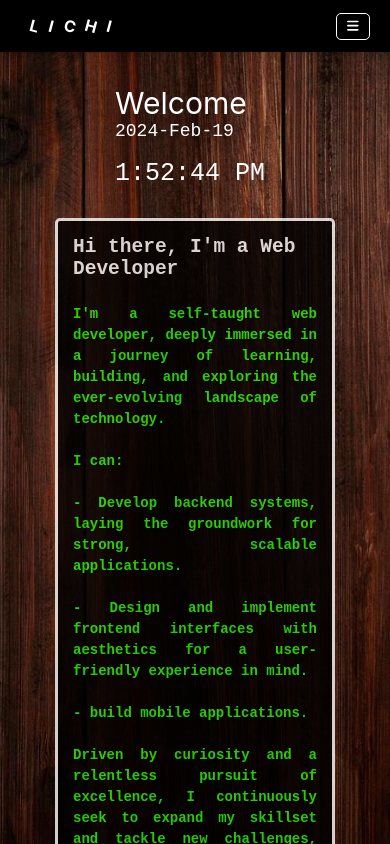
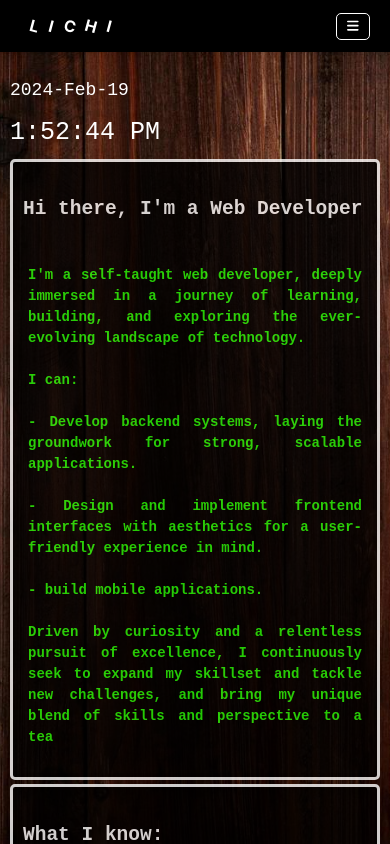
Before and after one commit to lichidevops/My-Personal-site, a React (Create React App) app: page / in a window 390 px wide. Shown: the top 844 px of the page. Built offline with nearby package versions, Linux system fonts and the light colour scheme.

Commit message:
tweak css for homepage

```diff
--- a/src/components/TimeDisplay/TimeDisplay.css
+++ b/src/components/TimeDisplay/TimeDisplay.css
@@ -1,9 +1,7 @@
 
 .hh-mm-ss{
     font-size: 25px;
-    /* margin-top: 50px; */
     color: white;
-    /* padding: 10px 15px 10px 15px ; */
     font-family: 'Courier New', Courier, monospace;
     width: fit-content;
     margin-top: 0;
@@ -12,9 +10,7 @@
 
 .yy-mm-dd{
     font-size: 18px;
-    /* margin-top: 10px; */
     color: white;
-    /* padding: 10px 15px 10px 15px ; */
     font-family: 'Courier New', Courier, monospace;
     width: fit-content;
     margin-top: 0;
--- a/src/components/TimeDisplay/TimeDisplay.js
+++ b/src/components/TimeDisplay/TimeDisplay.js
@@ -24,7 +24,6 @@ export default function TimeDisplay() {
   return (
     <>
     <div className='time-display-box'>
-        <p className='welcome'>Welcome</p>
         <div className='time-date'>
           <p className='yy-mm-dd'>{formattedDate}</p>
           <p className='hh-mm-ss'> {time}</p>
--- a/src/pages/ContactPage.css
+++ b/src/pages/ContactPage.css
@@ -2,7 +2,7 @@
     /* background-color: antiquewhite; */
     margin-left: 60px;
     height: 100vh;
-    padding: 10px;
+    padding: 0px 80px;
     display: flex;
     flex-direction: column;
     align-items: center;
@@ -19,14 +19,17 @@
 .contact-sub2 {
     padding: 20px;
 }
-
-@media screen and (max-width:640px) {
+@media screen and (max-width:768px) {
+    #contact-page{
+        margin-left: 0px;
+        padding: 0px 10px;
+    }
     .contact-sub1{
         height: fit-content;
     }
 }
-@media screen and (max-width:768px) {
+/* @media screen and (max-width:640px) {
     .contact-sub1{
         height: fit-content;
     }
-}
+} */
--- a/src/pages/Homepage.css
+++ b/src/pages/Homepage.css
@@ -1,6 +1,7 @@
-.home-main {
-    margin: 5px;
-    height: 100%;
+#homepage-page {
+    margin-left: 60px;
+    height: 100vh;
+    padding: 0px 50px;
 }
 
 .homepage-header{
@@ -10,63 +11,21 @@
     transition: all 0.5s ease;
     width: fit-content;
     height: fit-content;
-    margin: 0;
-    margin-left: 110px;
+    margin-bottom: 10px;
+    margin-top: 30px;
     position: relative;
-}
 
-.homepage-header h4 {
-    box-shadow: inset;
-    color: white;
-    font-size: 40px;
-    padding: 10px 15px 0px 15px ;
-    width: fit-content;
-    margin-top: 0;
-    margin-bottom: 0;
-}
-
-.homepage-main {
-    margin-top: 30px;
 }
 
 .homepage-body {
     display: grid;
     grid-template-columns: 1fr 1fr;
-    margin-left: 60px;
+    /* margin-left: 60px; */
     padding: 0;
+    transition: all 0.5s ease;
 }
 
-@media screen and (max-width: 1028px) {
-    .homepage-body {
-        margin-left: 30px;
-    }
-}
 
-@media screen and (max-width: 768px) {
-    .homepage-body {
-        display: grid;
-        grid-template-columns: 1fr;
-        margin: 0 0 0 0;
-        height: fit-content;
-    }
-}
-
-@media screen and (max-width: 640px) {
-    .homepage-body {
-        display: grid;
-        grid-template-columns: 1fr;
-        margin: 0 0 0 0;
-    }
-}
-
-.homepage-body > div {
-    padding: 10px;
-    margin: 0 50px;
-    /* border: 1px solid #f2f2f2; */
-    box-shadow: 0 2px 4px 0 rgba(0, 0, 0, 0.1);
-    transition: all 0.5s ease;
-    border-radius: 5px;
-}
 
 .homepage-body > div:hover {
     transition: all 0.5s ease;
@@ -81,21 +40,34 @@
 }
 
 .homepage-text-box{
-
     overflow: scroll;
+    margin: 2px 5px;
     background-color: black;
     opacity: 80%;
+    padding: 10px;
     height: fit-content;
     border: solid white;
     box-shadow: 0 14px 8px 0 rgba(0, 0, 0, 0.2), 0 6px 20px 0 rgba(0, 0, 0, 0.19);
     transition: height 0.5 ease-in;
+    border-radius: 5px;
+    transition: all 0.5s ease;
 }
 
-.homepage-title h2 {
+
+.homepage-title {
     margin: 5px; /* Remove or reduce the top margin */
     /* Other styling properties */
     font-family: monospace;
     opacity: 100%;
+}
+
+.text-box-title{
+    /* Other styling properties */
+    padding: 10px 0; /* Remove or reduce the top margin */
+
+    font-family: monospace;
+    opacity: 100%;
+    color: white;
 }
 
 .homepage-about{
@@ -172,3 +144,47 @@
     margin-top: 10px;
     font-family: monospace;
 }
+
+
+
+@media screen and (max-width: 1028px) {
+
+    #homepage-page {
+        margin-left: 60px;
+        height: 100%;
+        padding: 0px 0px;
+    }
+
+}
+
+@media screen and (max-width: 768px) {
+    .homepage-body {
+        display: grid;
+        grid-template-columns: 1fr;
+        margin: 0;
+        height: fit-content;
+    }
+    #homepage-page {
+        margin-left: 0px;
+        height: 100%;
+        padding: 0px 10px;
+    }
+
+}
+
+@media screen and (max-width: 640px) {
+    .homepage-body {
+        display: grid;
+        grid-template-columns: 1fr;
+        margin: 0;
+    }
+
+    #homepage-page {
+        margin-left: 0px;
+        height: 100%;
+        padding: 0px 10px;
+    }
+    .homepage-text-box{
+        margin: 2px 0px;
+    }
+}
--- a/src/pages/Homepage.js
+++ b/src/pages/Homepage.js
@@ -33,28 +33,22 @@ export default function Homepage() {
   return (
     <>
     <Layout>
-    <div className='home-main'>
+    <div id='homepage-page'>
         <div className='homepage-header'>
             <TimeDisplay/>
         </div>
-        <div className='homepage-main'>
         <div className='homepage-body'>
             <div className='homepage-text-box'>
-                    <div className='homepage-title'>
-                        <h2>Hi there, I'm a Web Developer</h2>
-                    </div>
+                <h2 className='text-box-title'>Hi there, I'm a Web Developer</h2>
                 <div className='homepage-about'>
                     <p>
                         {selfIntro.split('\n').map((line, index, array) =>index === array.length - 1 ? <span key={index}>{line}</span> : <span key={index}>{line}<br /><br/></span>)}
                     </p>
                 </div>
-
             </div>
 
             <div className='homepage-text-box'>
-                    <div className='my-skills-title'>
-                        <h2>What I know:</h2>
-                    </div>
+                <h2 className='text-box-title'>What I know:</h2>
                 <div className='my-skills-text-box1'>
                     <div className='skills-child'>
                         <p>Programming Languages</p>
@@ -108,7 +102,6 @@ export default function Homepage() {
             </div>
         </div>
     </div>
-    </div>
     </Layout>
     </>
   )
--- a/src/pages/Resume.css
+++ b/src/pages/Resume.css
@@ -44,8 +44,8 @@
 }
 
 @media screen and (max-width:768px) {
-    .resume-page{
-        padding: 0px 0px;
+    #resume-page{
+        padding: 10px 10px;
         margin-left: 0px;
     }
     #resume-paper{
--- a/src/pages/portfolio/ModalLayout/ModalLayout.css
+++ b/src/pages/portfolio/ModalLayout/ModalLayout.css
@@ -2,14 +2,10 @@
 
 .modal-body {
     position: absolute;
-    /* opacity: 95%; */
     width: 92%;
-    /* height: 90%; */
-    height: 100vh;
-    /* margin-left: 50px; */
-    /* border-radius: 5px; */
-    box-shadow: 0 2px 10px 0 rgba(10, 9, 9, 0.1);
-    margin: 10px 10px 0px 70px;
+    height: 90vh;
+    box-shadow: 0 20px 30px 0 rgba(10, 9, 9, 0.1);
+    margin: 10px 10px 0px 80px;
     transition: all 0.6s ease;
     background-color: rgb(238, 238, 238);
     border: solid 5px rgb(171, 171, 171);
@@ -26,7 +22,7 @@
     .modal-body {
         width: 90%;
         margin-top: 210px;
-        height: 100vh;
+        height: 90vh;
         margin: 10px 10px 10px 70px;
     }
 }
@@ -35,7 +31,7 @@
     .modal-body {
         width: 90%;
         margin-top: 210px;
-        height: 100vh;
+        height: 90vh;
         margin: 10px 20px 10px 70px;
     }
 }
@@ -43,7 +39,7 @@
     .modal-body {
         width: 90%;
         margin-top: 210px;
-        height: 100vh;
+        height: 90vh;
         margin: 10px 10px 10px 70px;
     }
 }
@@ -51,7 +47,7 @@
     .modal-body {
         width: 90%;
         margin-top: 210px;
-        height: 100vh;
+        height: 85vh;
         margin: 10px 10px 10px 20px;
     }
 }
@@ -60,7 +56,7 @@
     .modal-body {
         width: 90%;
         margin-top: 210px;
-        height: 100vh;
+        height: 85vh;
         /* margin-right: 0px; */
         margin: 10px 10px 10px 20px;
 
```
Lines whose indentation alone changed are shown as unchanged.
